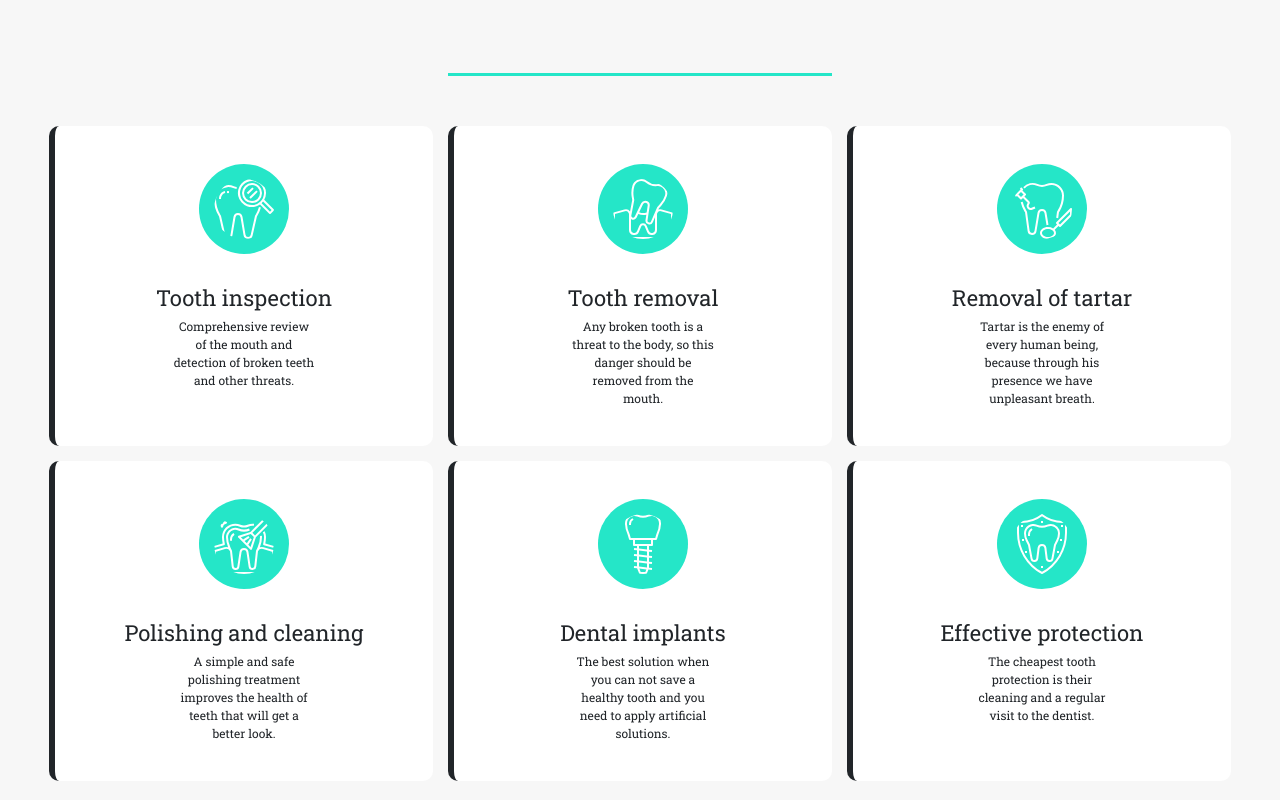
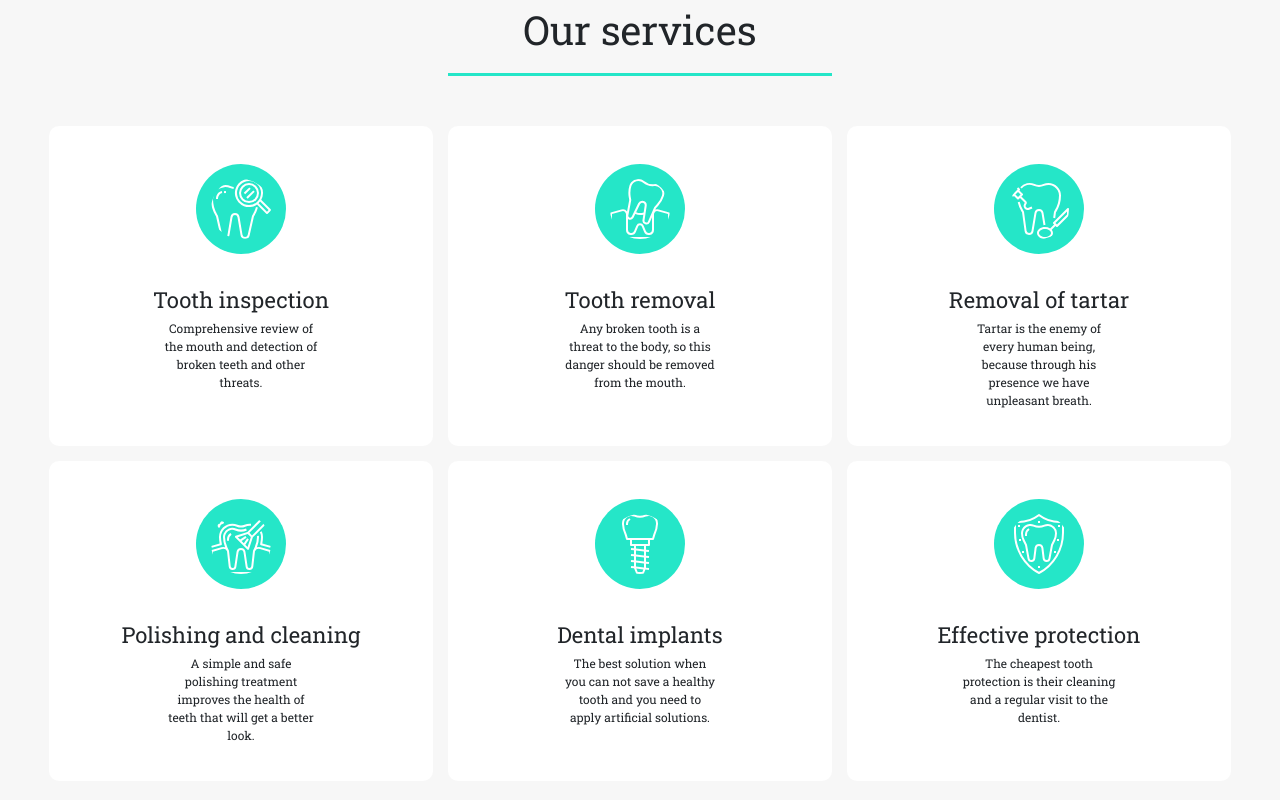
Before and after one commit to lanalap/dentalprojectb, a Vue app: page / in a window 1280 px wide. Shown: the part 1000-1800 px from the top of the page. Built offline with nearby package versions, Linux system fonts and the light colour scheme.

Commit message:
fix cards

```diff
--- a/src/App.vue
+++ b/src/App.vue
@@ -22,10 +22,12 @@ export default {
     AppNavbar: navbar,
     home: carousel,
     appOurService: OurService,
-    appFooter: footer,
+    appFooter: footer
   },
 };
 </script>
 
 <style>
+
+
 </style>
--- a/src/components/ourServiceSection/OurService.vue
+++ b/src/components/ourServiceSection/OurService.vue
@@ -1,17 +1,17 @@
 <template>
-   <section id="section1">
-            <div class="service">
+   <div id="section1">
+            <div class="service1">
                 <div class="note1"><h6>Our services</h6> </div>
             </div>
 
 
-            <div class="notes">
+            <div class="notes1">
 
-            <div id="note2" class="note" >
+            <div id="note2" class="noteCard" >
 
-                       <div><img class="icon" src="@/components/ourServiceSection/Group2.svg" ></div>
+                       <div><img class="iconCard" src="@/components/ourServiceSection/Group2.svg" ></div>
 
-                    <div class="text">
+                    <div class="text1">
                     <span>Tooth inspection</span>
                     <p>Comprehensive review of the mouth
                     and detection of broken teeth
@@ -21,11 +21,11 @@
                 </div>
 
 
-                <div id="note3" class="note">
+                <div id="note3" class="noteCard">
 
-                    <div><img class="icon"  src="@/components/ourServiceSection/Group3.svg" ></div>
+                    <div><img class="iconCard"  src="@/components/ourServiceSection/Group3.svg" ></div>
 
-                <div class="text">
+                <div class="text1">
                 <span>Tooth removal</span>
                 <p>Any broken tooth is a threat to the body,
                     so this danger should be removed
@@ -35,22 +35,22 @@
 
 
 
-                <div id="note4" class="note">
+                <div id="note4" class="noteCard">
                       <div>
-                          <img class="icon" src="@/components/ourServiceSection/Group4.svg" ></div>
+                          <img class="iconCard" src="@/components/ourServiceSection/Group4.svg" ></div>
 
-                <div class="text">
+                <div class="text1">
                 <span>Removal of tartar</span>
                 <p>Tartar is the enemy of every human being, because through his presence we have unpleasant breath.</p>
                 </div>
             </div>
 
-                <div id="note5" class="note">
+                <div id="note5" class="noteCard">
                     <div>
-                        <img class="icon" src="@/components/ourServiceSection/Group5.svg" >
+                        <img class="iconCard" src="@/components/ourServiceSection/Group5.svg" >
                     </div>
 
-                <div class="text">
+                <div class="text1">
                 <span>Polishing and cleaning</span>
                 <p>A simple and safe polishing treatment improves the health of teeth that
                     will get a better look.</p>
@@ -59,22 +59,22 @@
 
 
 
-                <div id="note6" class="note">
+                <div id="note6" class="noteCard">
                     <div>
-                    <img class="icon" src="@/components/ourServiceSection/Group6.svg" >
+                    <img class="iconCard" src="@/components/ourServiceSection/Group6.svg" >
                 </div>
 
-            <div class="text">
+            <div class="text1">
             <span>Dental implants </span>
             <p>The best solution when you can not save
                 a healthy tooth and you need to apply artificial solutions.</p>
             </div>
         </div>
-                <div id="note7" class="note"><div>
-                    <img class="icon" src="@/components/ourServiceSection/Group7.svg" >
+                <div id="note7" class="noteCard"><div>
+                    <img class="iconCard" src="@/components/ourServiceSection/Group7.svg" >
                 </div>
 
-            <div class="text">
+            <div class="text1">
             <span>Effective protection </span>
             <p>The cheapest tooth protection
                 is their cleaning and a regular
@@ -83,7 +83,7 @@
 
             </div>
 
-        </section>
+        </div>
 
 </template>
 
@@ -103,7 +103,7 @@ export default {
 
 
 }
-.service{
+.service1{
     display: grid;
     grid-template-columns: 30% ;
     height: auto;
@@ -131,6 +131,8 @@ export default {
     font-family: Roboto Slab;
     font-weight: normal;
     font-size: 2.5rem;
+    padding-top: 110px;
+
 }
 
 
@@ -139,7 +141,7 @@ export default {
 
 /* notes*/
 
-.notes{
+.notes1{
   display: grid;
   grid-gap: 15px ;
   grid-template-columns: 30% 30% 30%;
@@ -152,7 +154,7 @@ export default {
 
 
 
-.note{
+.noteCard{
 
     background-color: #FFFFFF;
 
@@ -162,12 +164,12 @@ export default {
     text-align: center;
      font-size: 30px;
 }
-.note:hover{
+.noteCard:hover{
 
 
     box-shadow: 5px 10px 10px rgb(0, 0, 0, 0.16);
 }
-.icon {
+.iconCard {
 
   background-color: #25E6C8;
     padding: 15px;
@@ -176,19 +178,19 @@ export default {
     border-radius: 50%;
 
 }
-.icon:hover{
+.iconCard:hover{
     background-color:#2BAAEC;
 }
 
-.text{
+.text1{
     margin-top: 5%;
 
 }
-.text span{
+.text1 span{
     font-size: 22px;
 
 }
-.note p{
+.noteCard p{
       font-size: 12px;
     padding-left: 30%;
     padding-right: 30%;
@@ -196,10 +198,4 @@ export default {
     margin-top: 0;
 
 }
-
-
-
-
-
-
 </style>
```
